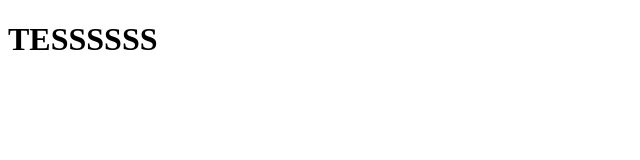
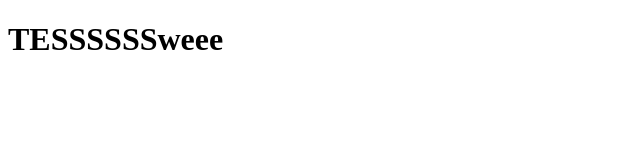
Before and after one commit to alexiusarton/coba-git, a plain HTML site: page index.html in a window 1280 px wide. Shown: the whole page, without its empty margins (0-640 px from the left). Drawn offline with Linux system fonts and the light colour scheme.

Commit message:
perubahan2

```diff
--- a/index.html
+++ b/index.html
@@ -6,6 +6,6 @@
     <title>Document</title>
 </head>
 <body>
-    <h1>TESSSSSS</h1>
+    <h1>TESSSSSSweee</h1>
 </body>
 </html>
```
